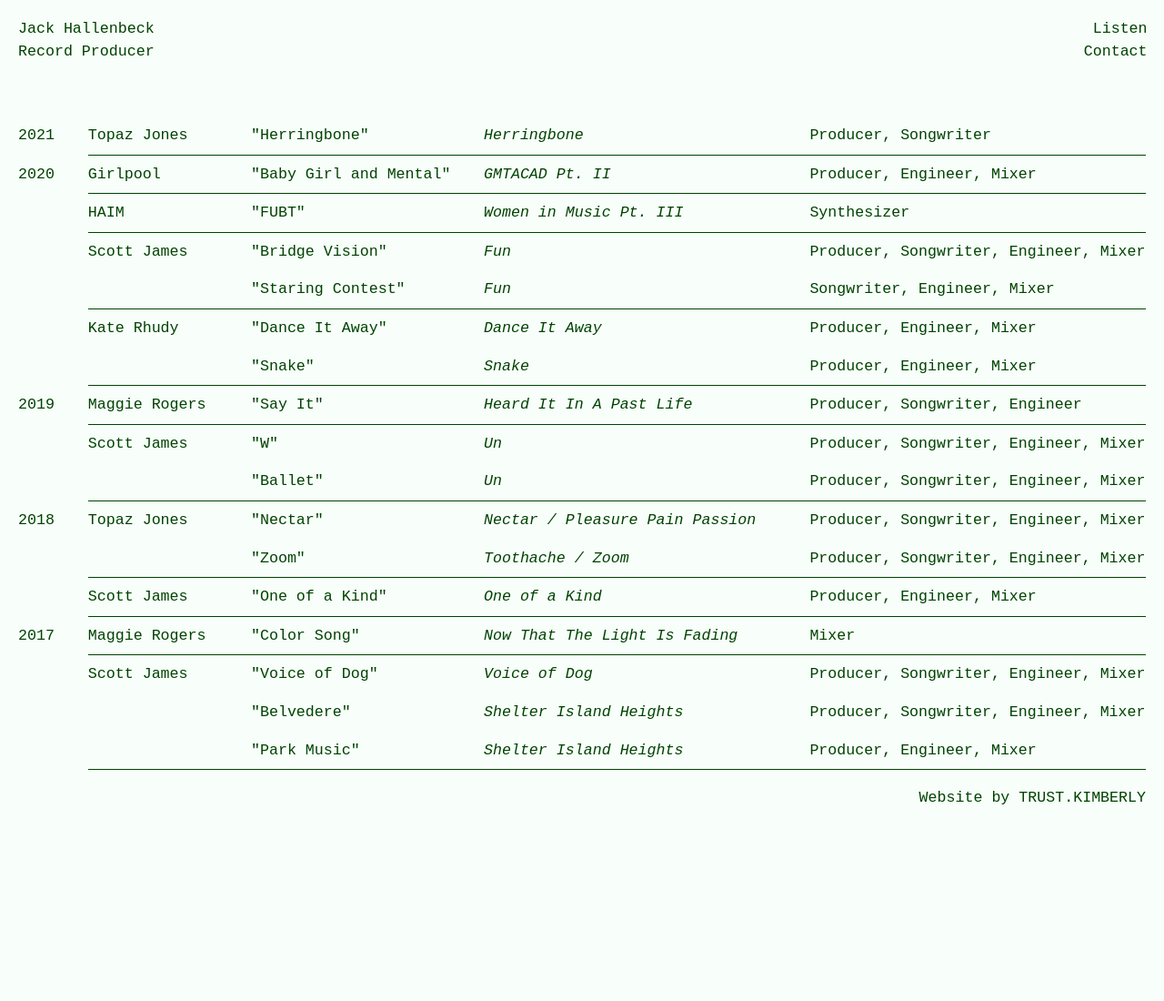
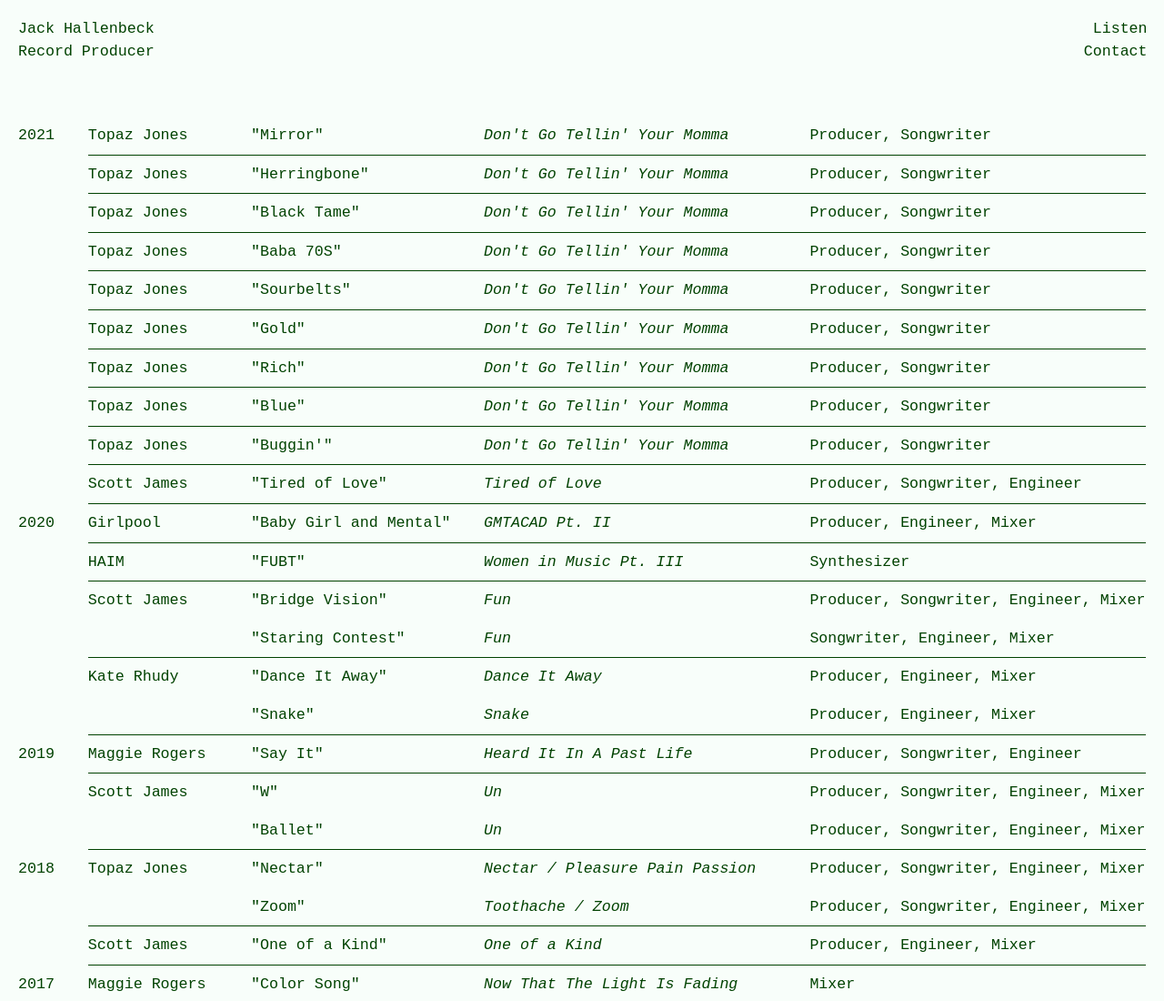
Before and after one commit to trust-kimberly/jack3, a plain HTML site: page index.html in a window 1280 px wide. Shown: the top 1100 px of the page at 91% size. Before the commit the page ends 908 px from the top, so only its background shows below. Drawn offline with Linux system fonts and the light colour scheme.

Commit message:
dgtym credits

```diff
--- a/index.html
+++ b/index.html
@@ -18,7 +18,7 @@
         </div>
         <div class="contact">
             <div>
-                <a href="https://open.spotify.com/playlist/5HdDrkodlrSF0uEDtSn0Mj?si=VJJGmsa2QhOyUQYQThH8UQ" target="blank">Listen</a>
+                <a href="https://open.spotify.com/playlist/1tmjGYDGkrL57Itgg8IBRI?si=d8613ce2c2c14918" target="blank">Listen</a>
             </div>
             <div>
                 <a href="mailto:jackhallenbeck@gmail.com">Contact</a>
@@ -28,7 +28,8 @@
 
     <!-- hover images -->
     <div class="img-container">
-        <img src="media/herringbone.png" id="herringbone">
+        <img src="media/dgtym.jpeg" id="dgtym">
+        <img src="media/tired.jpeg" id="tired">
         <img src="media/girlpool.jpg" id="girlpool">
         <img src="media/fubt.jpg" id="fubt">
         <img src="media/kate.jpg" id="kate">
@@ -46,12 +47,74 @@
     <!-- 2021 -->
     <div class="song-container margin-top mobile-bottom">
         <div class="year mobile-bottom">2021</div>
-        <div class="artist bottom"><span onmouseover="show('herringbone')" onmouseout="hide('herringbone')">Topaz Jones</span></div>
-        <div class="song bottom"><span onmouseover="show('herringbone')" onmouseout="hide('herringbone')">"Herringbone"</span></div>
-        <div class="album bottom"><span onmouseover="show('herringbone')" onmouseout="hide('herringbone')"><em>Herringbone</em></span></div>
-        <div class="credit bottom"><span onmouseover="show('herringbone')" onmouseout="hide('herringbone')">Producer, Songwriter</span></div>
+        <div class="artist bottom"><span onmouseover="show('dgtym')" onmouseout="hide('dgtym')">Topaz Jones</span></div>
+        <div class="song bottom"><span onmouseover="show('dgtym')" onmouseout="hide('dgtym')">"Mirror"</span></div>
+        <div class="album bottom"><span onmouseover="show('dgtym')" onmouseout="hide('dgtym')"><em>Don't Go Tellin' Your Momma</em></span></div>
+        <div class="credit bottom"><span onmouseover="show('dgtym')" onmouseout="hide('dgtym')">Producer, Songwriter</span></div>
     </div>
 
+    <div class="song-container mobile-bottom">
+        <div class="artist bottom"><span onmouseover="show('dgtym')" onmouseout="hide('dgtym')">Topaz Jones</span></div>
+        <div class="song bottom"><span onmouseover="show('dgtym')" onmouseout="hide('dgtym')">"Herringbone"</span></div>
+        <div class="album bottom"><span onmouseover="show('dgtym')" onmouseout="hide('dgtym')"><em>Don't Go Tellin' Your Momma</em></span></div>
+        <div class="credit bottom"><span onmouseover="show('dgtym')" onmouseout="hide('dgtym')">Producer, Songwriter</span></div>
+    </div>
+
+    <div class="song-container mobile-bottom">
+        <div class="artist bottom"><span onmouseover="show('dgtym')" onmouseout="hide('dgtym')">Topaz Jones</span></div>
+        <div class="song bottom"><span onmouseover="show('dgtym')" onmouseout="hide('dgtym')">"Black Tame"</span></div>
+        <div class="album bottom"><span onmouseover="show('dgtym')" onmouseout="hide('dgtym')"><em>Don't Go Tellin' Your Momma</em></span></div>
+        <div class="credit bottom"><span onmouseover="show('dgtym')" onmouseout="hide('dgtym')">Producer, Songwriter</span></div>
+    </div>
+
+    <div class="song-container mobile-bottom">
+        <div class="artist bottom"><span onmouseover="show('dgtym')" onmouseout="hide('dgtym')">Topaz Jones</span></div>
+        <div class="song bottom"><span onmouseover="show('dgtym')" onmouseout="hide('dgtym')">"Baba 70S"</span></div>
+        <div class="album bottom"><span onmouseover="show('dgtym')" onmouseout="hide('dgtym')"><em>Don't Go Tellin' Your Momma</em></span></div>
+        <div class="credit bottom"><span onmouseover="show('dgtym')" onmouseout="hide('dgtym')">Producer, Songwriter</span></div>
+    </div>
+
+    <div class="song-container mobile-bottom">
+        <div class="artist bottom"><span onmouseover="show('dgtym')" onmouseout="hide('dgtym')">Topaz Jones</span></div>
+        <div class="song bottom"><span onmouseover="show('dgtym')" onmouseout="hide('dgtym')">"Sourbelts"</span></div>
+        <div class="album bottom"><span onmouseover="show('dgtym')" onmouseout="hide('dgtym')"><em>Don't Go Tellin' Your Momma</em></span></div>
+        <div class="credit bottom"><span onmouseover="show('dgtym')" onmouseout="hide('dgtym')">Producer, Songwriter</span></div>
+    </div>
+
+    <div class="song-container mobile-bottom">
+        <div class="artist bottom"><span onmouseover="show('dgtym')" onmouseout="hide('dgtym')">Topaz Jones</span></div>
+        <div class="song bottom"><span onmouseover="show('dgtym')" onmouseout="hide('dgtym')">"Gold"</span></div>
+        <div class="album bottom"><span onmouseover="show('dgtym')" onmouseout="hide('dgtym')"><em>Don't Go Tellin' Your Momma</em></span></div>
+        <div class="credit bottom"><span onmouseover="show('dgtym')" onmouseout="hide('dgtym')">Producer, Songwriter</span></div>
+    </div>
+
+    <div class="song-container mobile-bottom">
+        <div class="artist bottom"><span onmouseover="show('dgtym')" onmouseout="hide('dgtym')">Topaz Jones</span></div>
+        <div class="song bottom"><span onmouseover="show('dgtym')" onmouseout="hide('dgtym')">"Rich"</span></div>
+        <div class="album bottom"><span onmouseover="show('dgtym')" onmouseout="hide('dgtym')"><em>Don't Go Tellin' Your Momma</em></span></div>
+        <div class="credit bottom"><span onmouseover="show('dgtym')" onmouseout="hide('dgtym')">Producer, Songwriter</span></div>
+    </div>
+
+    <div class="song-container mobile-bottom">
+        <div class="artist bottom"><span onmouseover="show('dgtym')" onmouseout="hide('dgtym')">Topaz Jones</span></div>
+        <div class="song bottom"><span onmouseover="show('dgtym')" onmouseout="hide('dgtym')">"Blue"</span></div>
+        <div class="album bottom"><span onmouseover="show('dgtym')" onmouseout="hide('dgtym')"><em>Don't Go Tellin' Your Momma</em></span></div>
+        <div class="credit bottom"><span onmouseover="show('dgtym')" onmouseout="hide('dgtym')">Producer, Songwriter</span></div>
+    </div>
+
+    <div class="song-container mobile-bottom">
+        <div class="artist bottom"><span onmouseover="show('dgtym')" onmouseout="hide('dgtym')">Topaz Jones</span></div>
+        <div class="song bottom"><span onmouseover="show('dgtym')" onmouseout="hide('dgtym')">"Buggin'"</span></div>
+        <div class="album bottom"><span onmouseover="show('dgtym')" onmouseout="hide('dgtym')"><em>Don't Go Tellin' Your Momma</em></span></div>
+        <div class="credit bottom"><span onmouseover="show('dgtym')" onmouseout="hide('dgtym')">Producer, Songwriter</span></div>
+    </div>
+
+    <div class="song-container mobile-bottom">
+        <div class="artist bottom"><span onmouseover="show('tired')" onmouseout="hide('tired')">Scott James</span></div>
+        <div class="song bottom"><span onmouseover="show('tired')" onmouseout="hide('tired')">"Tired of Love"</span></div>
+        <div class="album bottom"><span onmouseover="show('tired')" onmouseout="hide('tired')"><em>Tired of Love</em></span></div>
+        <div class="credit bottom"><span onmouseover="show('tired')" onmouseout="hide('tired')">Producer, Songwriter, Engineer</span></div>
+    </div>
     <!-- 2020 -->
     <div class="song-container mobile-bottom">
         <div class="year mobile-bottom">2020</div>
```
Also changed, not shown: media/dgtym.jpeg (added), 2 other files.
